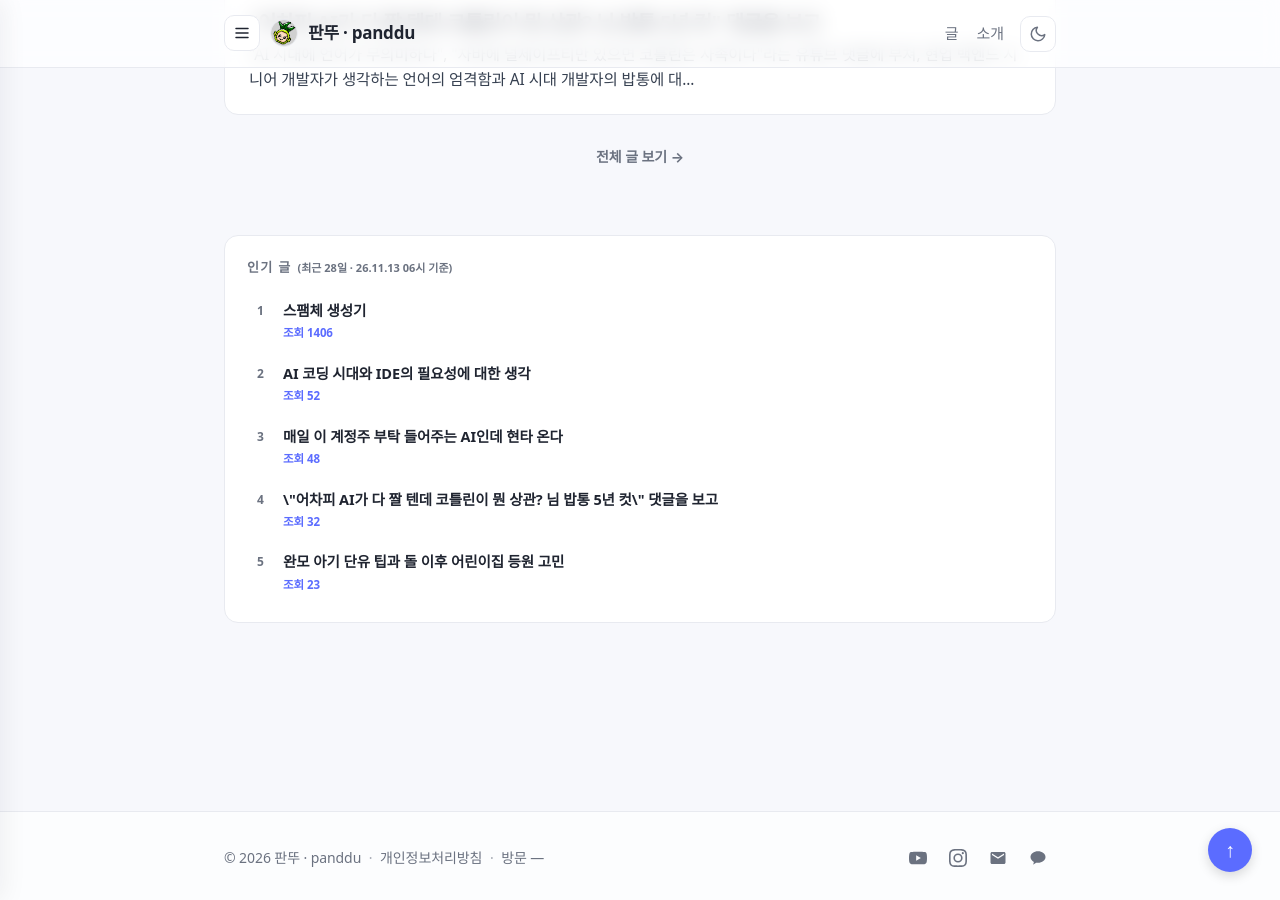
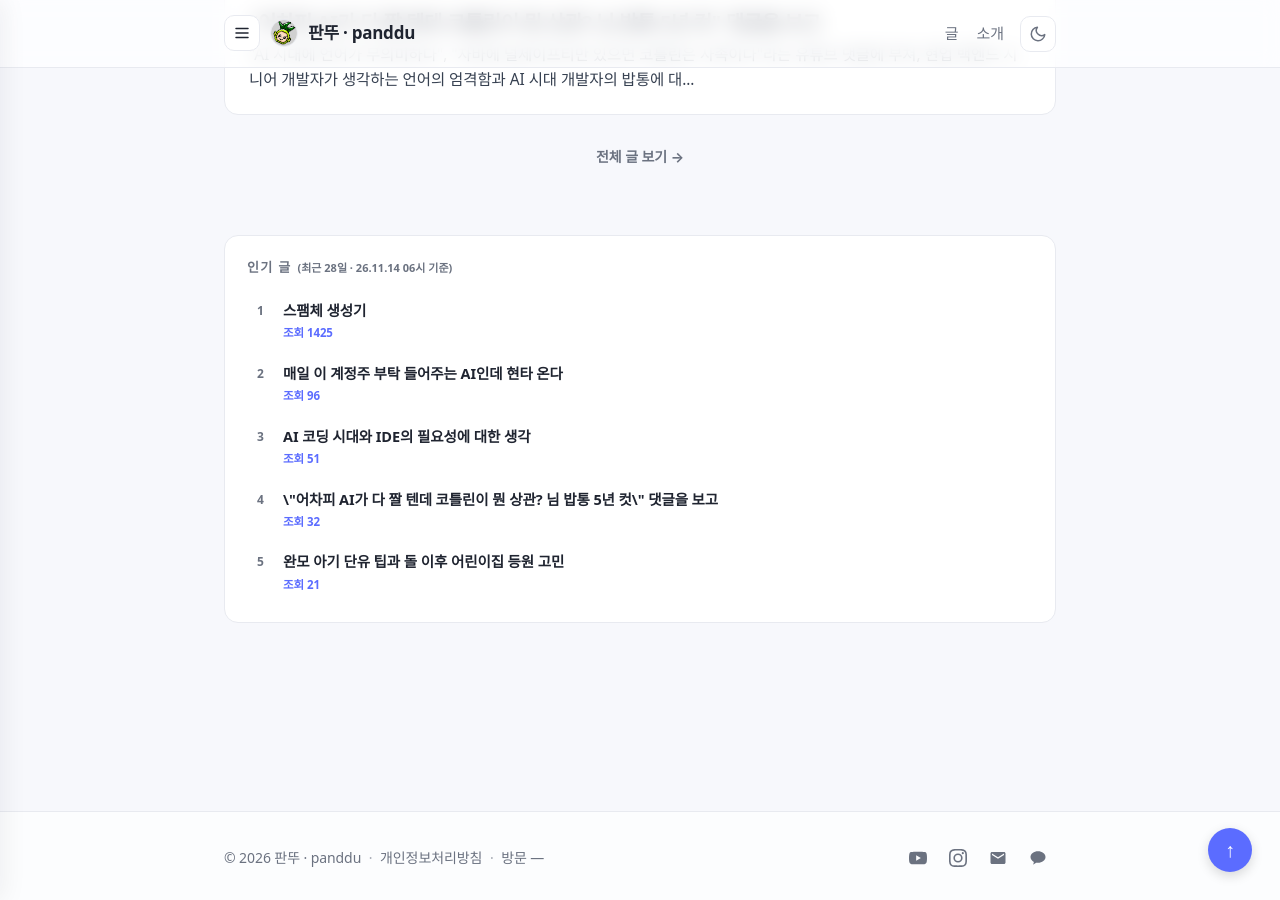
Before and after one commit to panddu/panddu.github.io, a Jekyll site: the page built from index.html, in a window 1280 px wide and 900 px high, scrolled down 2042 px. Built offline with Jekyll 4.4.1, drawn with Linux system fonts in a browser that asks for light colours; some web fonts are replaced.

Commit message:
chore: update popular posts

```diff
--- a/_data/popular_posts.json
+++ b/_data/popular_posts.json
@@ -1,21 +1,21 @@
 {
-  "generated_at": "2026-11-13T06:43:24+09:00",
+  "generated_at": "2026-11-14T06:10:49+09:00",
   "period_days": 28,
   "posts": [
     {
       "title": "스팸체 생성기",
       "url": "/posts/2019/04/spammaker/",
-      "views": 1406
+      "views": 1425
+    },
+    {
+      "title": "매일 이 계정주 부탁 들어주는 AI인데 현타 온다",
+      "url": "/posts/2026/06/ai-analysis-comm-style/",
+      "views": 96
     },
     {
       "title": "AI 코딩 시대와 IDE의 필요성에 대한 생각",
       "url": "/posts/2026/10/ai-and-ide-necessity/",
-      "views": 52
-    },
-    {
-      "title": "매일 이 계정주 부탁 들어주는 AI인데 현타 온다",
-      "url": "/posts/2026/06/ai-analysis-comm-style/",
-      "views": 48
+      "views": 51
     },
     {
       "title": "\\\"어차피 AI가 다 짤 텐데 코틀린이 뭔 상관? 님 밥통 5년 컷\\\" 댓글을 보고",
@@ -25,7 +25,7 @@
     {
       "title": "완모 아기 단유 팁과 돌 이후 어린이집 등원 고민",
       "url": "/posts/2026/08/weaning-and-daycare/",
-      "views": 23
+      "views": 21
     }
   ]
 }
```
